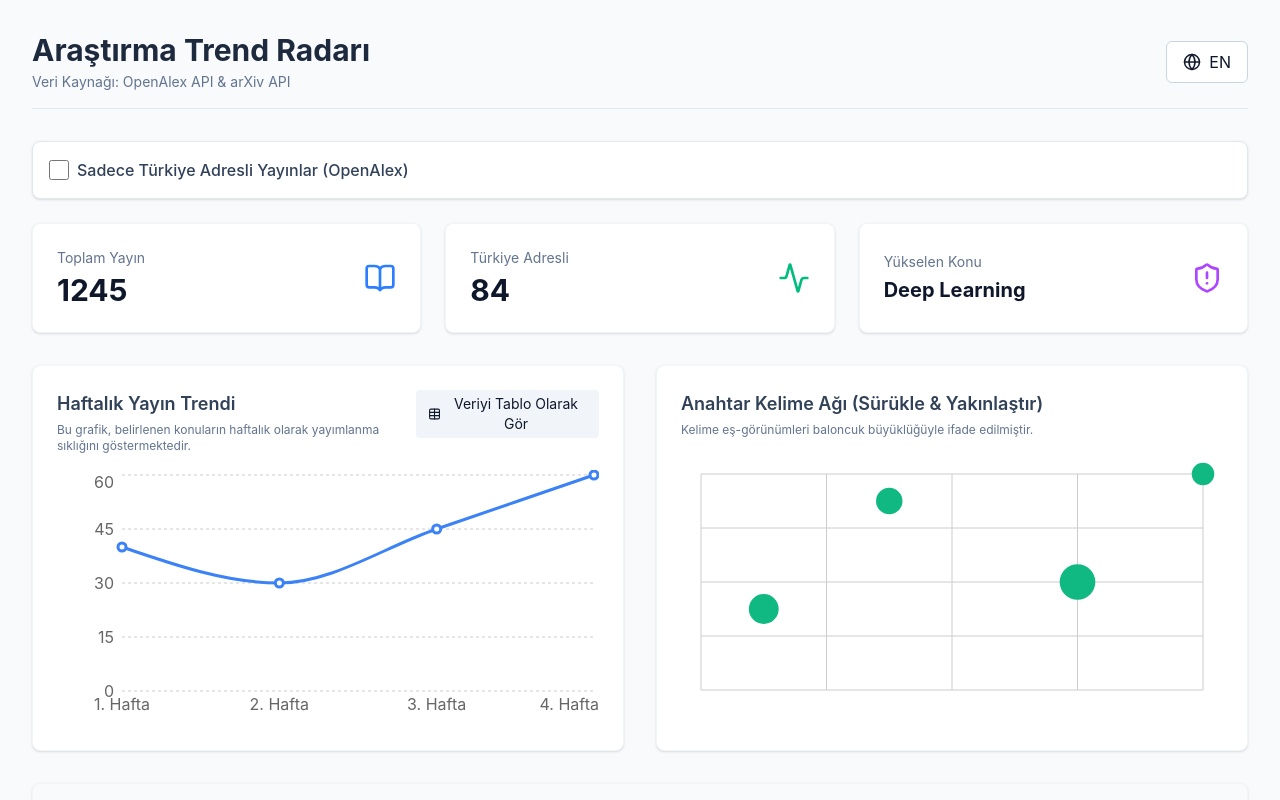
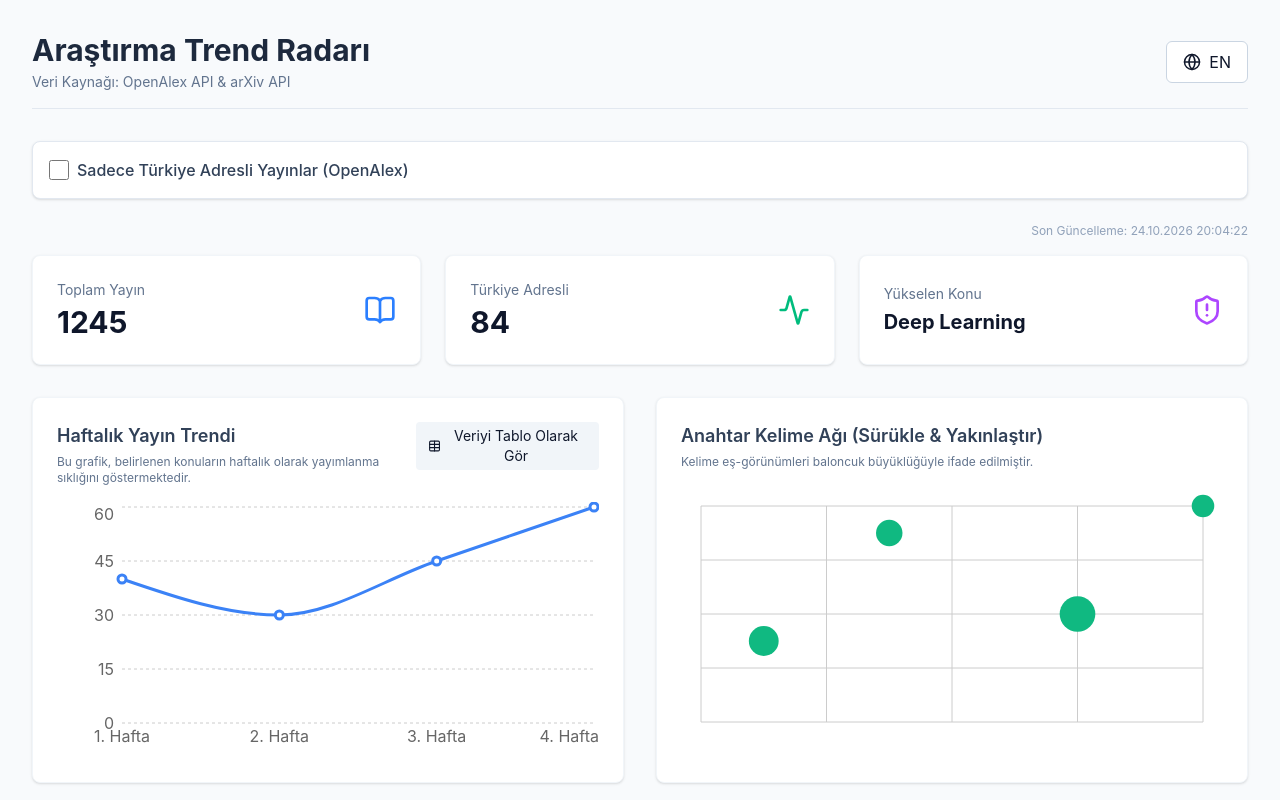
Before and after one commit to odin02/arastirma-trend-radari, a Next.js app: page / in a window 1280 px wide. Shown: the top 800 px of the page. Built offline with nearby package versions, Linux system fonts and the light colour scheme.

Commit message:
UI eksikleri giderildi: URL dil secimi, tablo ve filtre eklendi

```diff
--- a/app/page.tsx
+++ b/app/page.tsx
@@ -151,6 +151,9 @@ function DashboardContent() {
 
       {!loading && data && (
         <main>
+          <div className="text-xs text-slate-400 text-right mb-4">
+             Son Güncelleme: {data.lastUpdate}
+          </div>
           <div className="grid grid-cols-1 md:grid-cols-3 gap-6 mb-8">
             <div className="bg-white p-6 rounded-lg shadow-sm border border-slate-100 flex items-center justify-between">
               <div><p className="text-sm text-slate-500 mb-1">{text.kpi1}</p><p className="text-3xl font-bold">{data.kpis.total}</p></div>
```
